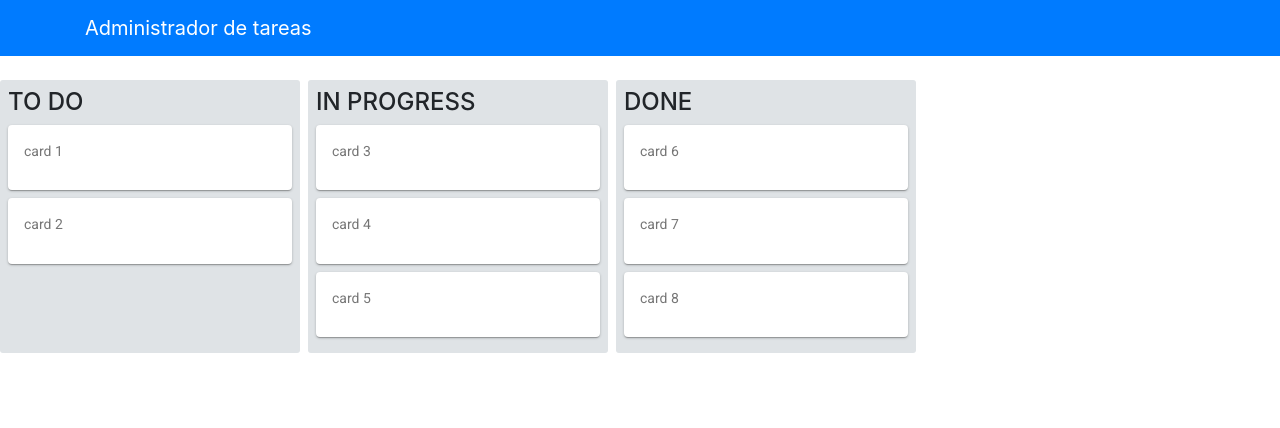
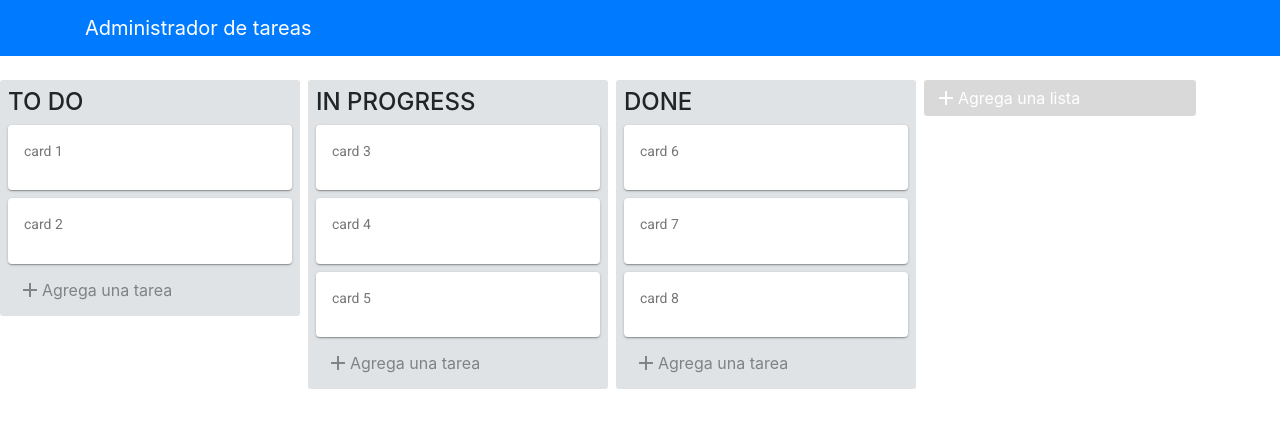
Before and after one commit to proyection/react-frontend, a React (Create React App) app: page / in a window 1280 px wide. Shown: the top 428 px of the page. Built offline with nearby package versions, Linux system fonts and the light colour scheme.

Commit message:
added reusable component

```diff
--- a/package.json
+++ b/package.json
@@ -15,6 +15,7 @@
     "react-redux": "^6.0.1",
     "react-router-dom": "^5.0.0",
     "react-scripts": "2.1.8",
+    "react-textarea-autosize": "^7.1.0",
     "redux": "^4.0.1",
     "redux-thunk": "^2.3.0"
   },
--- a/public/index.html
+++ b/public/index.html
@@ -4,6 +4,7 @@
     <meta charset="utf-8" />
     <link rel="shortcut icon" href="%PUBLIC_URL%/favicon.ico" />
     <link rel="stylesheet" href="https://fonts.googleapis.com/css?family=Roboto:300,400,500">
+    <link rel="stylesheet" href="https://fonts.googleapis.com/icon?family=Material+Icons">
     <meta
       name="viewport"
       content="width=device-width, initial-scale=1, shrink-to-fit=no"
--- /dev/null
+++ b/src/components/ProyectionActionButton.js
@@ -0,0 +1,116 @@
+import React, { Component } from 'react'
+import Icon from "@material-ui/core/Icon";
+import Textarea from 'react-textarea-autosize';
+import Card from '@material-ui/core/Card';
+import Button from '@material-ui/core/Button';
+
+class ProyectionActionButton extends Component {
+
+  state = {
+      formOpen: false,
+      text: ''
+  };
+
+  openForm = () => {
+      this.setState({
+          formOpen: true
+      })
+  }
+
+  closeForm = () => {
+    this.setState({
+        formOpen: false
+    })
+  }
+
+  onChangeText = (e) => {
+    this.setState({ text: e.target.value})
+  }
+
+  renderAddButton = () => {
+    const { list } = this.props;
+
+    const buttonText = list ? "Agrega una lista" : "Agrega una tarea";
+    const buttonTextOpacity = list ? 1 : 0.5;
+    const buttonTextColor = list ? "white" : "inherit";
+    const buttonTextBackground = list ? "rgba(0, 0, 0, .15)" : "inherit";
+
+    return(
+        <div
+            onClick={this.openForm}
+            style={{
+            ...styles.openForButtonGroup,
+            opacity: buttonTextOpacity,
+            color: buttonTextColor,
+            backgroundColor: buttonTextBackground
+            }}
+        >
+            <Icon>add</Icon>
+            <h7>{buttonText}</h7>
+        </div>
+    )
+  }
+
+  renderForm = () => {
+      const { list } = this.props;
+
+      const placeholder = list ? "Ingrese título de lista" : "Ingrese tarea";
+
+      const buttonTitle = list ? "Agregar Lista" : "Agregar tarea";
+
+      return <div>
+          <Card style={{
+              minHeight: 85,
+              minWidth: 272,
+              padding: "6px 8px 2px"
+          }}>
+              <Textarea
+                placeholder={placeholder}
+                autoFocus
+                onBlur={this.closeForm}
+                value={this.state.text}
+                onChange={this.onChangeText}
+                style={{
+                    resize: "none",
+                    width: "100%",
+                    overflow: "hidden",
+                    outline: "none",
+                    border: "none"
+                }}
+              />
+          </Card>
+          <div style={styles.formButtonGroup}>
+              <Button
+                variant="contained"
+                style={{ color: "white", backgroundColor: "#5acc44" }}
+              >{buttonTitle}</Button>
+              <Icon style={{ marginLeft: 8, cursor: "pointer" }}>close</Icon>
+          </div>
+
+      </div>
+  }
+
+  render() {
+    return this.state.formOpen ? this.renderForm() : this.renderAddButton();
+  }
+}
+
+const styles = {
+    openForButtonGroup: {
+        display: "flex",
+        alignItems: "center",
+        cursor: "pointer",
+        borderRadius: 3,
+        height: 36,
+        width: 272,
+        paddingLeft: 10
+    },
+
+    formButtonGroup: {
+        marginTop: 8,
+        display: 'flex',
+        alignItems: "center"
+    }
+}
+
+export default ProyectionActionButton;
--- a/src/components/ProyectionList.js
+++ b/src/components/ProyectionList.js
@@ -1,11 +1,15 @@
 import React from 'react'
 import ProyectionCard from './ProyectionCard';
+import ProyectionActionButton from './ProyectionActionButton';
 
 const ProyectionList = ({title, cards}) => {
   return (
     <div style={styles.container}>
       <h4>{title}</h4>
-      { cards.map(card =>  <ProyectionCard text={card.text}/>)}
+      { cards.map(card =>
+      <ProyectionCard key={card.id} text={card.text}/>
+      )}
+      <ProyectionActionButton />
     </div>
   )
 }
@@ -16,6 +20,7 @@ const styles = {
         borderRadius: 3,
         width: 300,
         padding: 8,
+        height: "100%",
         marginRight: 8
     }
 }
--- a/src/containers/App.js
+++ b/src/containers/App.js
@@ -4,6 +4,7 @@ import {BrowserRouter as Router, Route} from 'react-router-dom';
 import Navbar from '../components/Navbar';
 import ProyectionList from '../components/ProyectionList';
 import { connect } from 'react-redux';
+import ProyectionActionButton from '../components/ProyectionActionButton';
 // import ProjectBoard from '../components/ProjectBoard';
 // import AddProjectTask from '../components/projectTask/AddProjectTask';
 // import UpdateProjectTask from '../components/projectTask/UpdateProjectTask';
@@ -18,10 +19,12 @@ class App extends Component {
             <Navbar />
             <div style={styles.listsContainer}>
               <Route exact path="/" component={(props) =>
-              lists.map(list => <ProyectionList {...props} title={list.title}
-                                cards={list.cards}  />)
-              }
+              lists.map(list => (
+                <ProyectionList {...props} key={list.id} title={list.title}
+                                cards={list.cards}
+                />))}
               />
+              <ProyectionActionButton list/>
             </div>
             {/* <Route exact path="/" component={ProjectBoard} />
             <Route exact path="/addProjectTask" component={AddProjectTask} />
```
Also changed, not shown: 1 other file (tests, documents, lock files or other folders).
